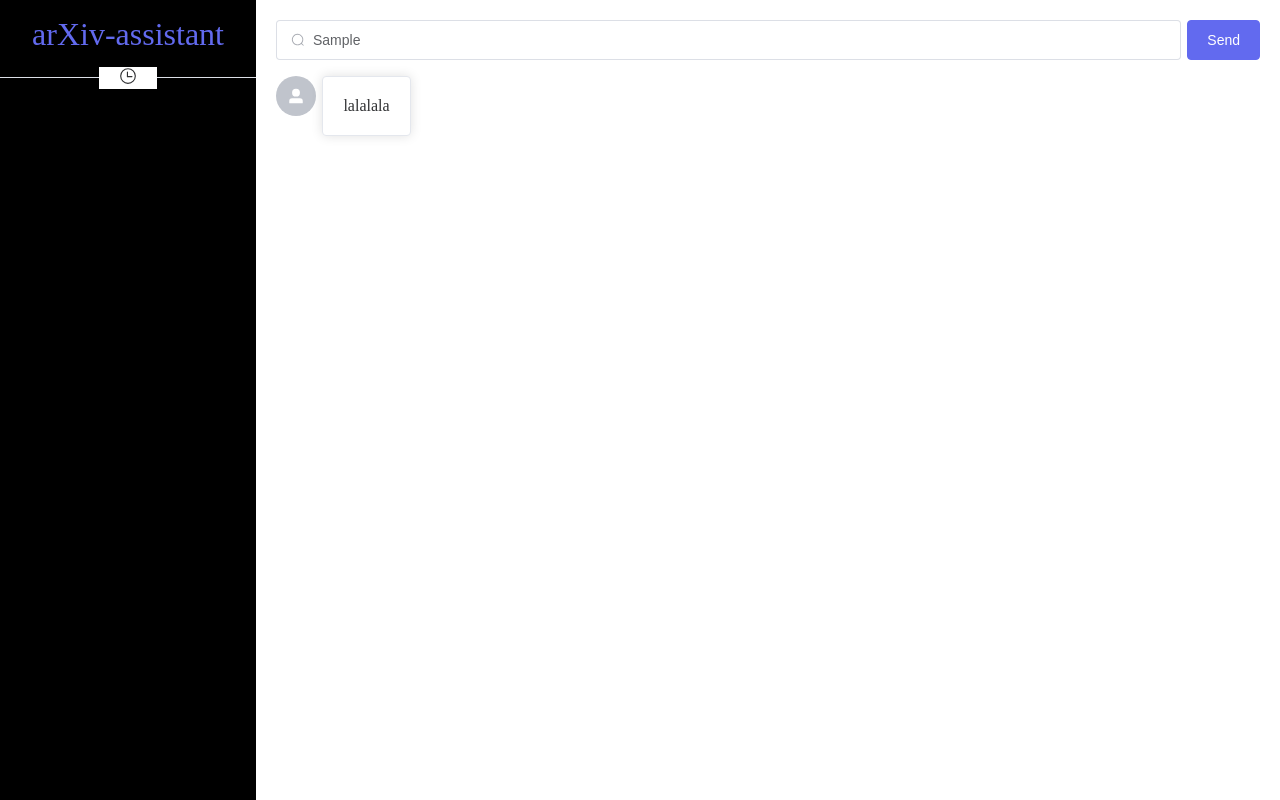
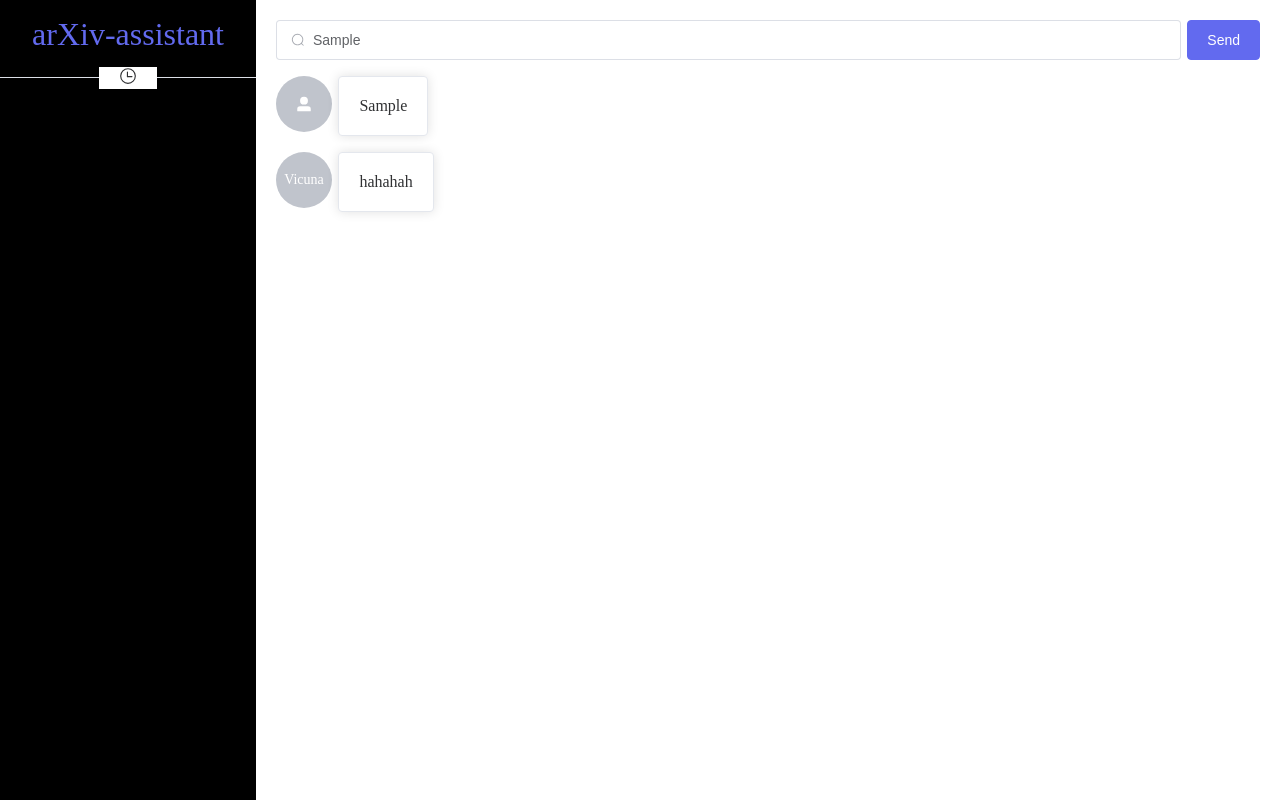
Before and after one commit to AliceRayLu/arXiv-assistant, a Vue app: page / in a window 1280 px wide. Both pictures are taken after typing "Sample" into the empty fields and a click on the button "Send". Built offline with nearby package versions, Linux system fonts and the light colour scheme.

Commit message:
fix responsable react

```diff
--- a/package.json
+++ b/package.json
@@ -10,7 +10,8 @@
   "dependencies": {
     "core-js": "^3.8.3",
     "element-plus": "^2.3.8",
-    "vue": "^3.2.13"
+    "vue": "^3.2.13",
+    "vue-router": "^4.2.4"
   },
   "devDependencies": {
     "@typescript-eslint/eslint-plugin": "^5.4.0",
--- a/src/App.vue
+++ b/src/App.vue
@@ -19,15 +19,17 @@
           v-model="userInput"
           :prefix-icon="Search"
           style="display: inline-flex"
+          clearable
         ></el-input>
         <el-button
           color="#626aef"
           style="display: inline-flex; margin-left: 0.5vw"
+          @click="handleSend"
           >Send
         </el-button>
       </div>
-      <div style="margin-top: 2vh">
-        <QandA :question="userInput" />
+      <div :key="isSend">
+        <QandA :question="userInput" :is-send="isSend" />
       </div>
     </el-main>
   </el-container>
@@ -37,7 +39,15 @@
 import { ref } from "vue";
 import { Search, Clock } from "@element-plus/icons-vue";
 import QandA from "@/components/QandA.vue";
+import { useRouter } from "vue-router";
+
+const router = useRouter();
 const userInput = ref("");
+let isSend = ref(false);
+
+const handleSend = () => {
+  isSend.value = true;
+};
 </script>
 
 <style></style>
--- a/src/components/QandA.vue
+++ b/src/components/QandA.vue
@@ -1,8 +1,14 @@
 <template>
-  <el-row>
-    <el-avatar :icon="UserFilled" />
+  <el-row style="margin-top: 2vh">
+    <el-avatar :icon="UserFilled" size="large" />
     <el-card style="margin-left: 0.5vw">
-      <div>lalalala</div>
+      <div>{{ props.question }}</div>
+    </el-card>
+  </el-row>
+  <el-row v-if="props.isSend" style="margin-top: 2vh">
+    <el-avatar size="large">Vicuna</el-avatar>
+    <el-card style="margin-left: 0.5vw">
+      <div>hahahah</div>
     </el-card>
   </el-row>
 </template>
@@ -11,5 +17,6 @@
 import { UserFilled } from "@element-plus/icons-vue";
 const props = defineProps({
   question: String,
+  isSend: Boolean,
 });
 </script>
```
Also changed, not shown: src/pages/homePage.vue (deleted, +0 -19 lines), 1 other file (tests, documents, lock files or other folders).
